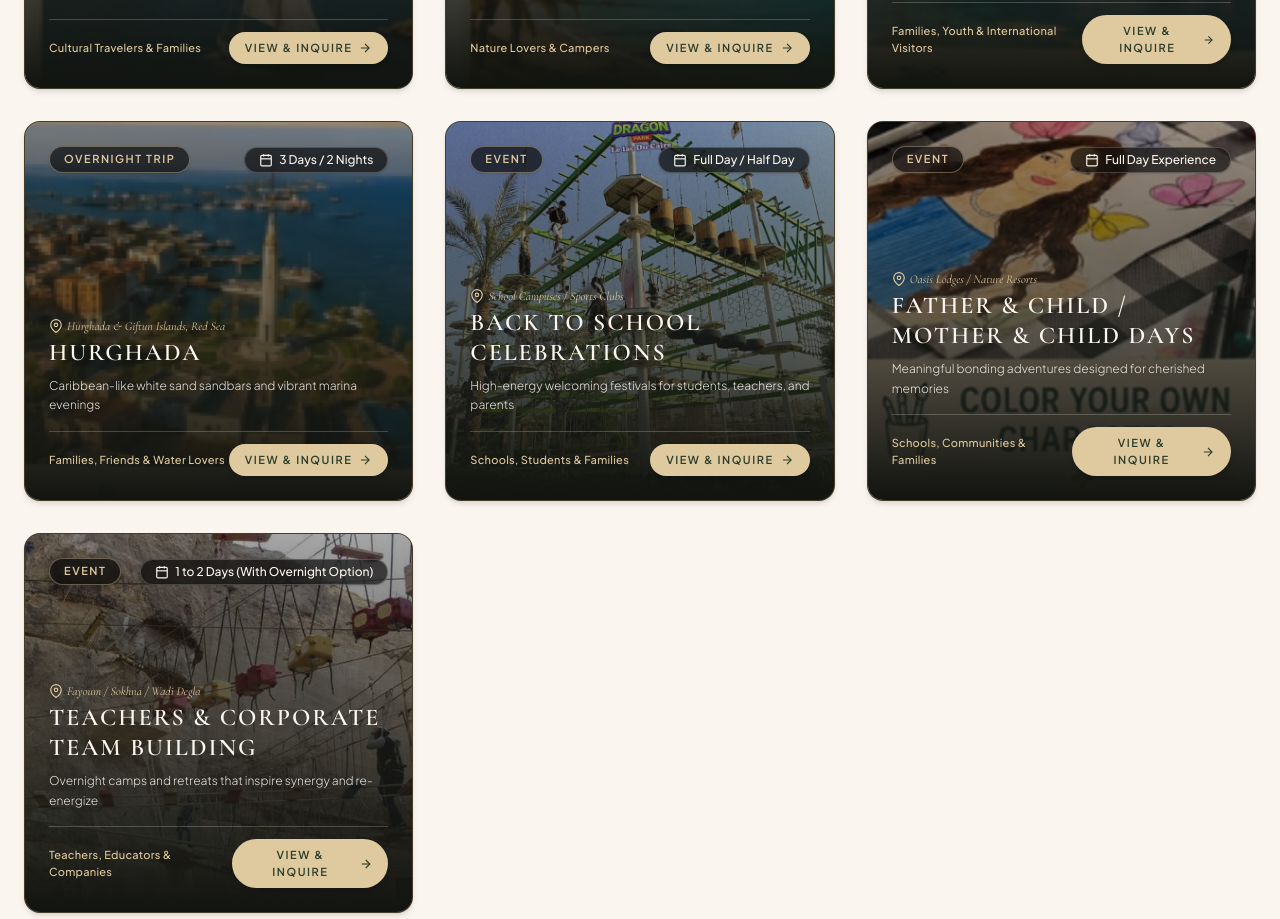
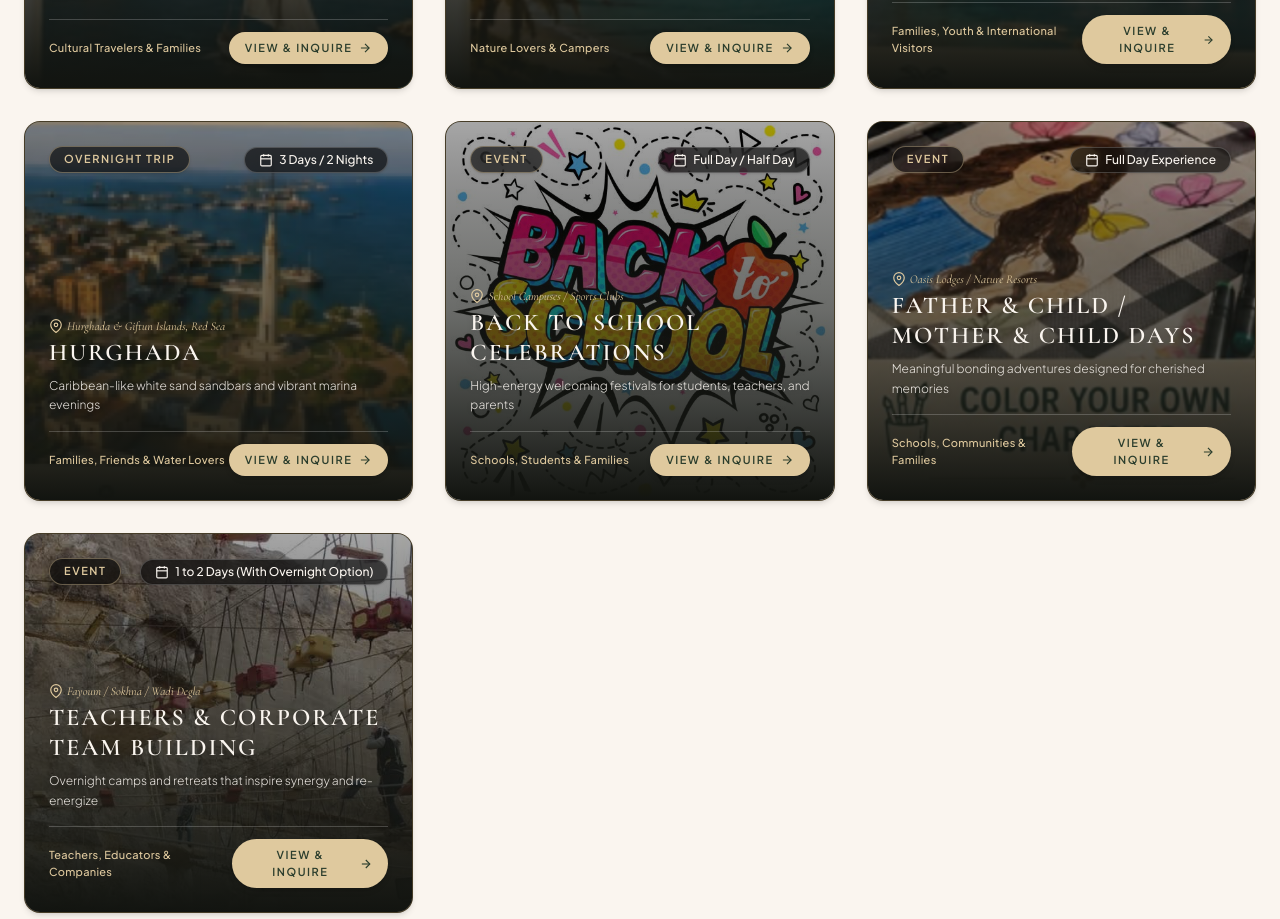
Before and after one commit to Pavlyemad2005/Hidden_Gems, a Next.js app: page / in a window 1280 px wide. Shown: the part 4980-5899 px from the top of the page. Built offline with nearby package versions, Linux system fonts and the light colour scheme.

Commit message:
Update Back to School event with colorful pop-art illustration

```diff
--- a/src/app/page.tsx
+++ b/src/app/page.tsx
@@ -836,7 +836,7 @@ const GEMS_DATA: GemItem[] = [
     duration: "Full Day / Half Day",
     location: "School Campuses / Sports Clubs",
     targetAudience: "Schools, Students & Families",
-    image: "/photos/dragon-island.png",
+    image: "/photos/back-to-school.png",
     highlights: [
       "Custom stage production, sound systems, and fun MC animators",
       "Inflatable obstacle courses, foam zones, and carnival booths",
```
Also changed, not shown: public/photos/back-to-school.png (added).
